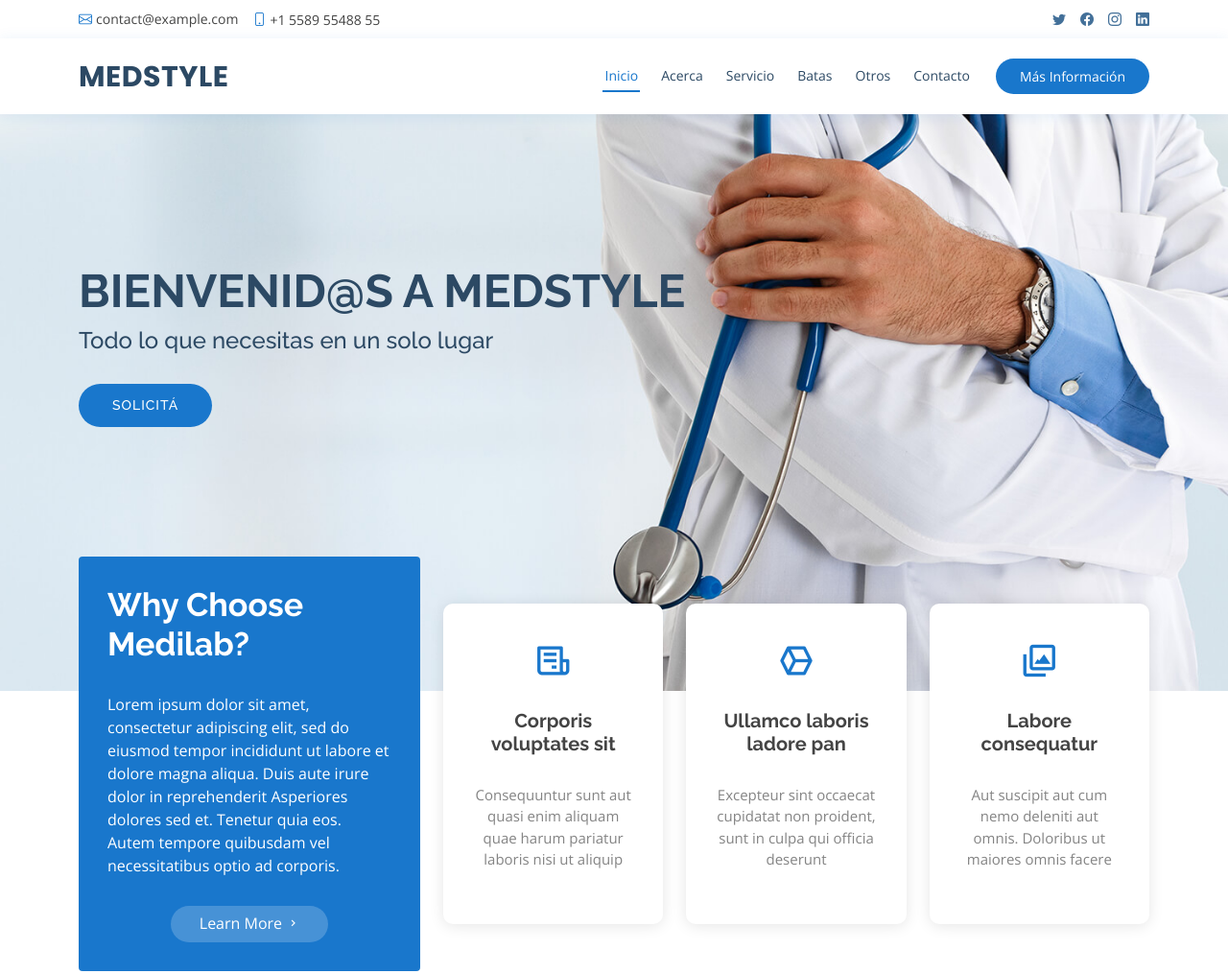
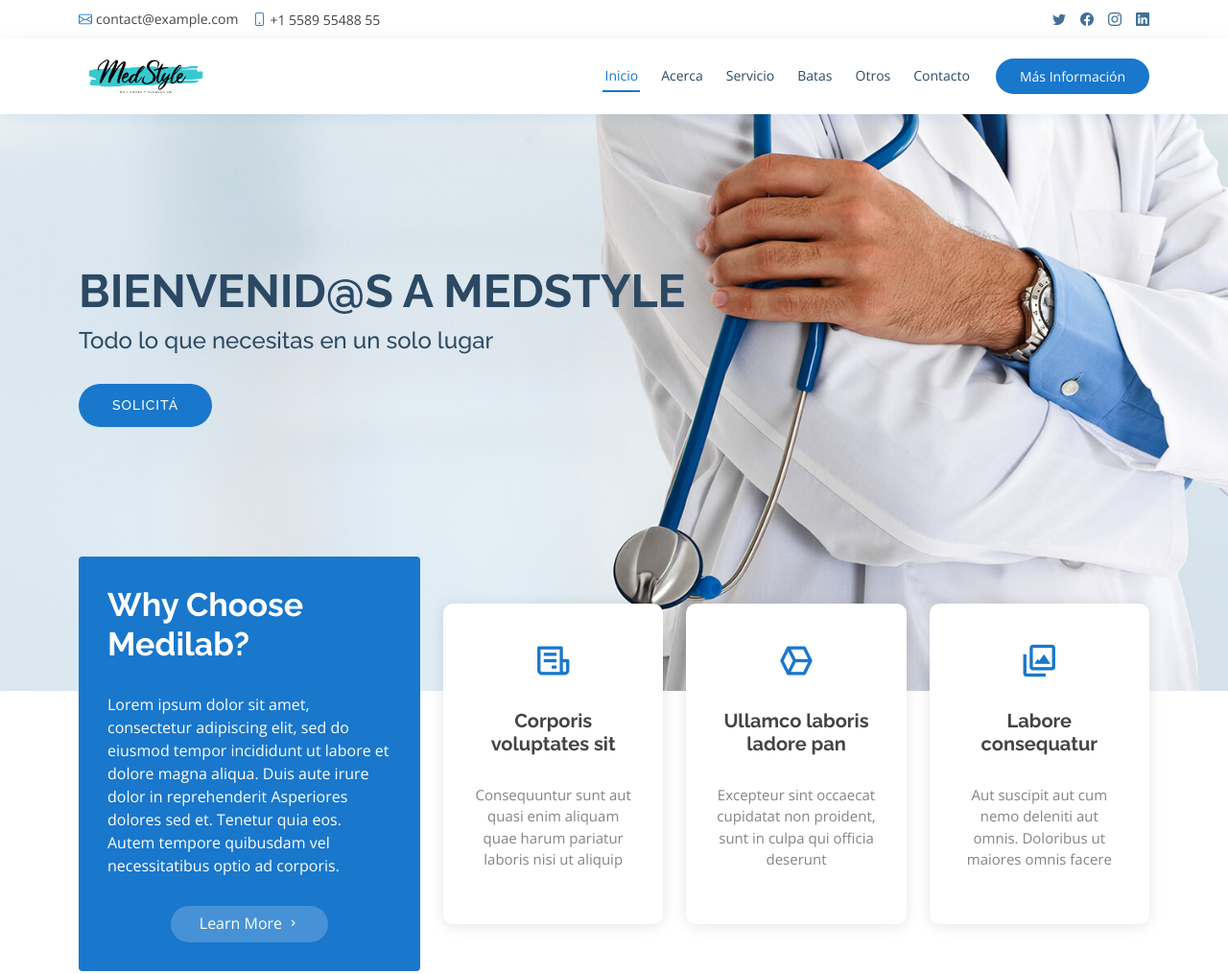
Before and after one commit to mulinik/medstyle, a plain HTML site: page index.html in a window 1280 px wide. Shown: the top 1015 px of the page at 96% size. Drawn offline with nearby package versions, Linux system fonts and the light colour scheme.

Commit message:
add logo

```diff
--- a/index.html
+++ b/index.html
@@ -60,9 +60,9 @@
   <header id="header" class="fixed-top">
     <div class="container d-flex align-items-center">
 
-      <h1 class="logo me-auto"><a href="index.html">MEDSTYLE</a></h1>
+      <!-- <h1 class="logo me-auto"><a href="index.html">MEDSTYLE</a></h1> -->
       <!-- Uncomment below if you prefer to use an image logo -->
-      <!-- <a href="index.html" class="logo me-auto"><img src="assets/img/logo.png" alt="" class="img-fluid"></a>-->
+      <a href="index.html" class="logo me-auto"><img src="assets/img/logo.png" alt="" class="img-fluid"></a>
 
       <nav id="navbar" class="navbar order-last order-lg-0">
         <ul>
```
Also changed, not shown: assets/img/logo.png (added).
